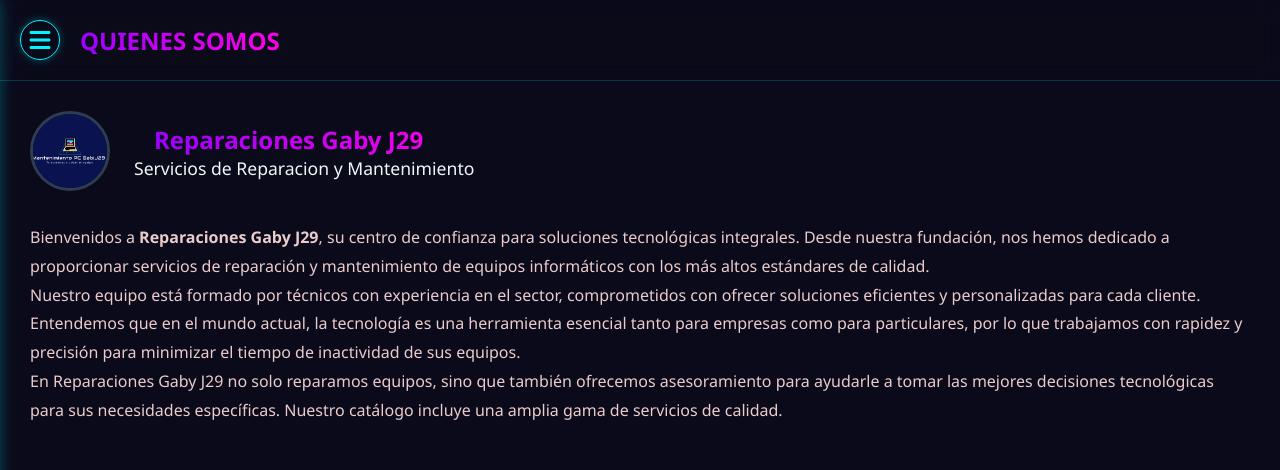
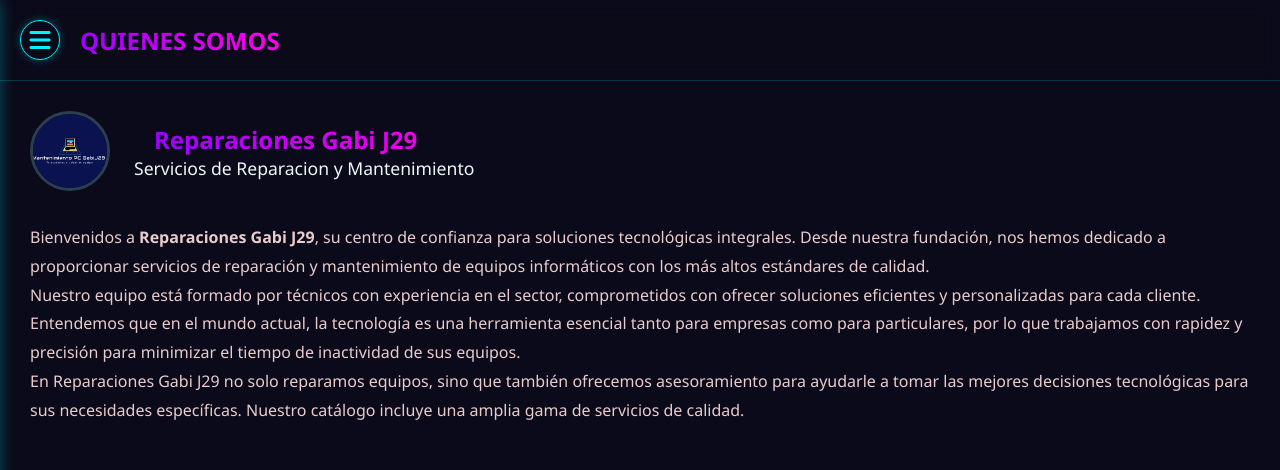
Before and after one commit to Ermes25/RepGabyJ29, a plain HTML site: page app/pages/info.html in a window 1280 px wide. Shown: the top 470 px of the page. Drawn offline with Linux system fonts and the light colour scheme.

Commit message:
Replaced Gaby with Gabi

```diff
--- a/app/pages/info.html
+++ b/app/pages/info.html
@@ -216,7 +216,7 @@
         <!-- Sidebar -->
         <div class="sidebar" id="sidebar">
           <div class="sidebar-header">
-            <h2 class="sidebar-title">Reparaciones Gaby J29</h2>
+            <h2 class="sidebar-title">Reparaciones Gabi J29</h2>
             <button class="sidebar-toggle" id="sidebar-close">
               <i class="fas fa-times"></i>
             </button>
@@ -264,16 +264,16 @@
           <main class="content">
             <section class="about-section">
               <div class="about-header">
-                <img src="../utils/images/brand.jpg" alt="Logo de Reparaciones Gaby J29" class="about-header-image">
+                <img src="../utils/images/brand.jpg" alt="Logo de Reparaciones Gabi J29" class="about-header-image">
                 <div>
-                  <h2 class="about-title">Reparaciones Gaby J29</h2>
+                  <h2 class="about-title">Reparaciones Gabi J29</h2>
                   <h3 class="about-subtitle">Servicios de Reparacion y Mantenimiento</h3>
                 </div>
               </div>
 
               <div class="about-content">
                 <p>
-                  Bienvenidos a <strong>Reparaciones Gaby J29</strong>, su centro de confianza para soluciones tecnológicas integrales. Desde nuestra fundación, nos hemos dedicado a proporcionar servicios de reparación y mantenimiento de equipos informáticos con los más altos estándares de calidad.
+                  Bienvenidos a <strong>Reparaciones Gabi J29</strong>, su centro de confianza para soluciones tecnológicas integrales. Desde nuestra fundación, nos hemos dedicado a proporcionar servicios de reparación y mantenimiento de equipos informáticos con los más altos estándares de calidad.
                 </p>
 
                 <p>
@@ -282,7 +282,7 @@
 
 
                 <p>
-                  En Reparaciones Gaby J29 no solo reparamos equipos, sino que también ofrecemos asesoramiento  para ayudarle a tomar las mejores decisiones tecnológicas para sus necesidades específicas. Nuestro catálogo incluye una amplia gama de servicios de calidad.
+                  En Reparaciones Gabi J29 no solo reparamos equipos, sino que también ofrecemos asesoramiento  para ayudarle a tomar las mejores decisiones tecnológicas para sus necesidades específicas. Nuestro catálogo incluye una amplia gama de servicios de calidad.
                 </p>
               </div>
             </section>
@@ -406,7 +406,7 @@
               <div class="chatbot-messages" id="chatbot-messages">
                 <div class="message bot-message">
                   <div class="message-content">
-                    <p>¡Hola! Soy el asistente virtual de Reparaciones Gaby J29. ¿En qué puedo ayudarte hoy?</p>
+                    <p>¡Hola! Soy el asistente virtual de Reparaciones Gabi J29. ¿En qué puedo ayudarte hoy?</p>
                   </div>
                 </div>
               </div>
@@ -435,7 +435,7 @@
               </a>
             </div>
             <div class="copyright">
-              <p>&copy; 2025 Reparaciones Gaby J29 & Kiwait Company</p>
+              <p>&copy; 2025 Reparaciones Gabi J29 & Kiwait Company</p>
             </div>
           </footer>
         </div>
```
Also changed, not shown: app/pages/catalogs.html (+3 -3 lines), app/pages/media.html (+4 -4 lines), index.html (+1 -1 lines).
